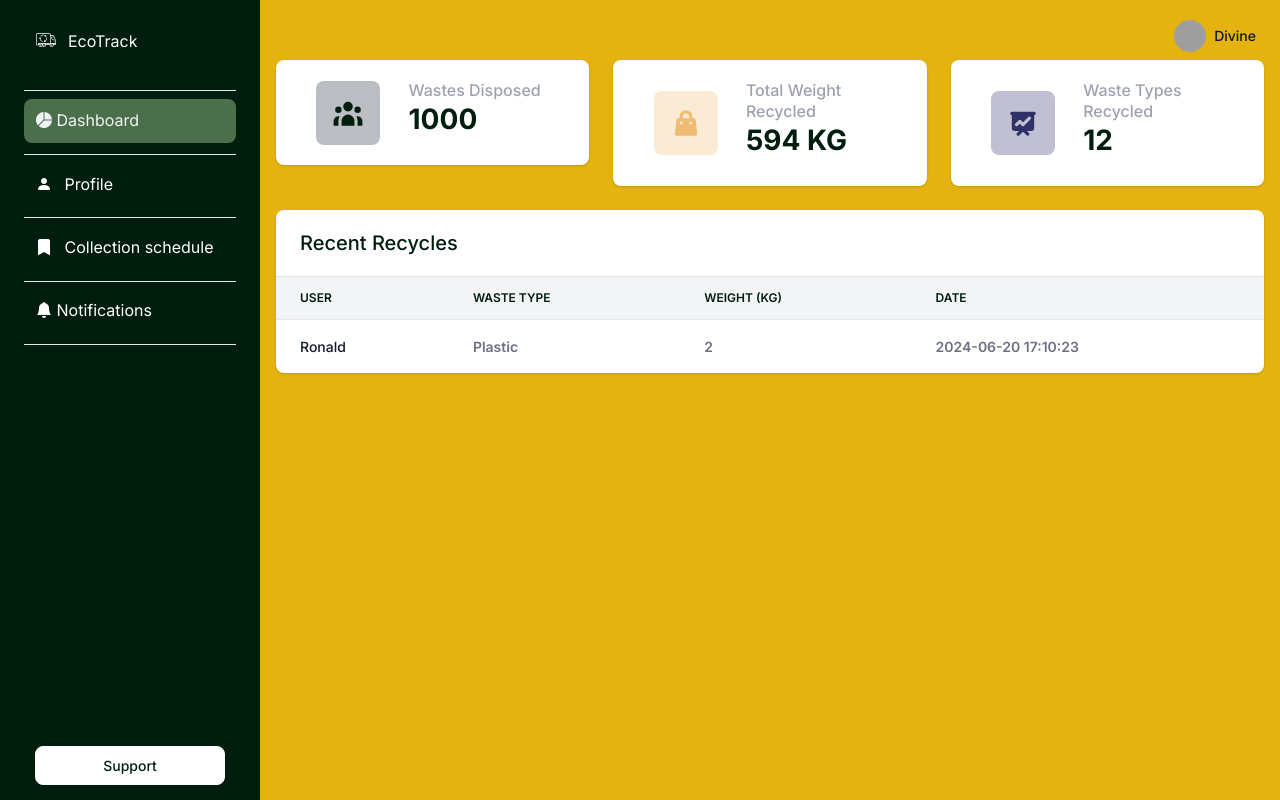
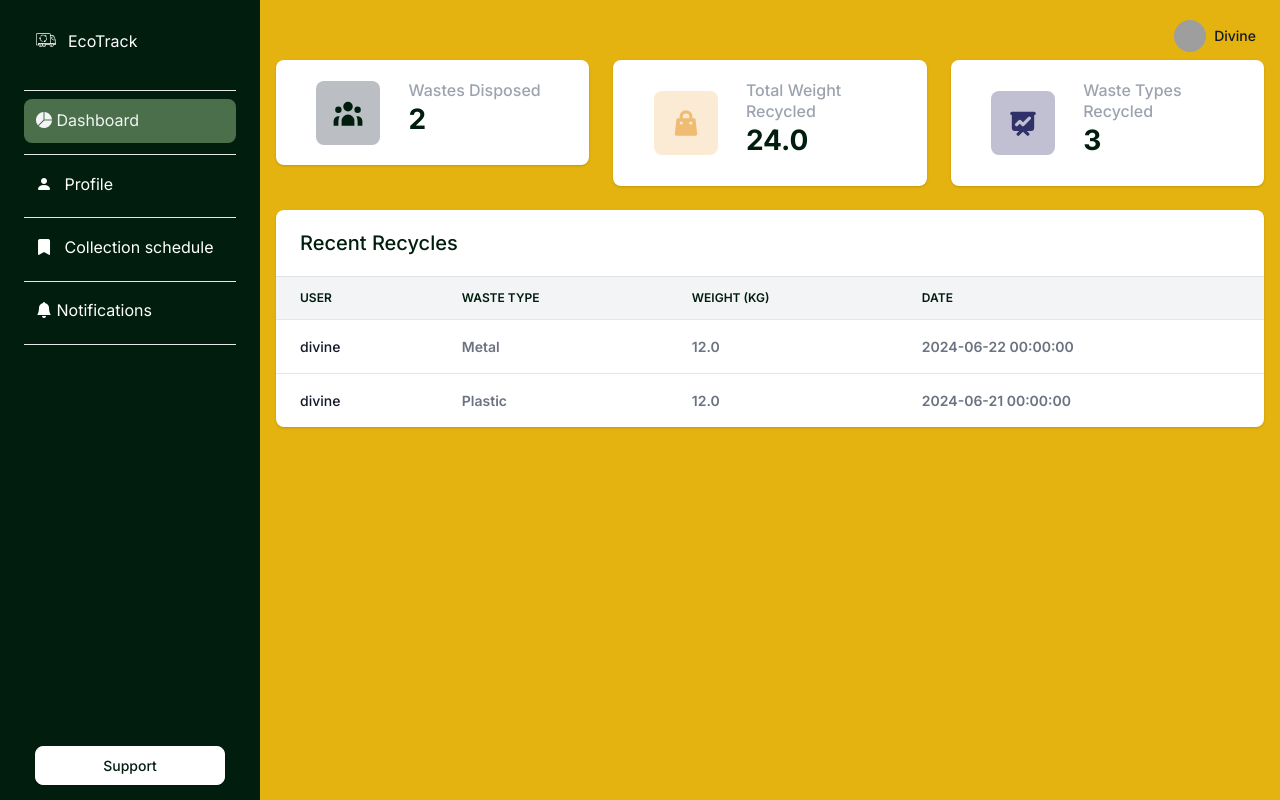
Before and after one commit to Ronnie5562/eco-track, a Flask app: page /dashboard in a window 1280 px wide. Run offline with Flask 3, Linux system fonts and the light colour scheme; a user stored in the database is signed in; some libraries are stand-ins or nearby versions; grey boxes are pictures that could not be loaded.

Commit message:
Dashboard Completed

```diff
--- a/apps/dashboard/routes.py
+++ b/apps/dashboard/routes.py
@@ -1,7 +1,7 @@
 from flask import render_template, redirect, url_for, flash, request
 from flask_login import login_required, current_user
 from apps.dashboard import blueprint
-from apps import login_manager
+from apps import db, login_manager
 
 from apps.authentication.models import Users
 from apps.collection_route.models import CollectionRoute
@@ -17,18 +17,39 @@ def dashboard():
     segment = get_segment(request)
     if current_user.role.value == 'user':
         template = 'dashboard/user_dashboard.html'
+
+        results = RecyclingTracker.query.filter_by(
+            user_id=current_user.id
+        ).all()
+        total_weight = sum([tracker.weight for tracker in results])
+
         context = {
-
+            'waste_disposed_count': RecyclingTracker.query.filter_by(user_id=current_user.id).count(),
+            'total_waste_recycled': total_weight,
+            'waste_types': WasteType.query.count(),
+            'my_recent_recycles': RecyclingTracker.query.filter_by(user_id=current_user.id).order_by(RecyclingTracker.date_collected.desc()).limit(5).all()
         }
     elif current_user.role.value == 'wc_service':
         template = 'dashboard/wc_service_dashboard.html'
+
+        results = RecyclingTracker.query.filter_by(
+            service_id=current_user.id
+        ).all()
+        total_weight = sum([tracker.weight for tracker in results])
+
         context = {
-
+            'total_wastes_recycled': RecyclingTracker.query.filter_by(
+                service_id=current_user.id
+            ).count(),
+            'total_waste_weight': total_weight,
+            'number_of_waste_types': WasteType.query.count(),
+            'recent_recycles': results
         }
     elif current_user.role.value == 'admin':
         template = 'dashboard/admin_dashboard.html'
         results = RecyclingTracker.query.all()
         total_weight = sum([tracker.weight for tracker in results])
+
         context = {
             'total_wastes_recycled': RecyclingTracker.query.count(),
             'total_waste_weight': total_weight,
--- a/apps/templates/dashboard/user_dashboard.html
+++ b/apps/templates/dashboard/user_dashboard.html
@@ -24,13 +24,13 @@ block stylesheets %}{% endblock stylesheets %}
             </div>
             <div class="d-sm-none">
               <h2 class="h5">Wastes Disposed</h2>
-              <h3 class="fw-extrabold mb-1">1000</h3>
+              <h3 class="fw-extrabold mb-1">{{ context.waste_disposed_count }}</h3>
             </div>
           </div>
           <div class="col-12 col-xl-7 px-xl-0">
             <div class="d-none d-sm-block">
               <h2 class="h6 text-gray-400 mb-0">Wastes Disposed</h2>
-              <h3 class="fw-extrabold mb-2">1000</h3>
+              <h3 class="fw-extrabold mb-2">{{ context.waste_disposed_count }}</h3>
             </div>
           </div>
         </div>
@@ -61,13 +61,13 @@ block stylesheets %}{% endblock stylesheets %}
             </div>
             <div class="d-sm-none">
               <h2 class="fw-extrabold h5">Total Weight Recycled</h2>
-              <h3 class="mb-1">594 KG</h3>
+              <h3 class="mb-1">{{ context.total_waste_recycled }}</h3>
             </div>
           </div>
           <div class="col-12 col-xl-7 px-xl-0">
             <div class="d-none d-sm-block">
               <h2 class="h6 text-gray-400 mb-0">Total Weight Recycled</h2>
-              <h3 class="fw-extrabold mb-2">594 KG</h3>
+              <h3 class="fw-extrabold mb-2">{{ context.total_waste_recycled }}</h3>
             </div>
           </div>
         </div>
@@ -97,13 +97,13 @@ block stylesheets %}{% endblock stylesheets %}
             </div>
             <div class="d-sm-none">
               <h2 class="fw-extrabold h5">Waste Types Recycled</h2>
-              <h3 class="mb-1">12</h3>
+              <h3 class="mb-1">{{ context.waste_types }}</h3>
             </div>
           </div>
           <div class="col-12 col-xl-7 px-xl-0">
             <div class="d-none d-sm-block">
               <h2 class="h6 text-gray-400 mb-0">Waste Types Recycled</h2>
-              <h3 class="fw-extrabold mb-2">12</h3>
+              <h3 class="fw-extrabold mb-2">{{ context.waste_types }}</h3>
             </div>
           </div>
         </div>
@@ -134,12 +134,14 @@ block stylesheets %}{% endblock stylesheets %}
                 </tr>
               </thead>
               <tbody>
+                {% for recycle in context.my_recent_recycles %}
                 <tr>
-                  <th class="text-gray-900" scope="row">Ronald</th>
-                  <td class="fw-bolder text-gray-500">Plastic</td>
-                  <td class="fw-bolder text-gray-500">2</td>
-                  <td class="fw-bolder text-gray-500">	2024-06-20 17:10:23</td>
+                   <th class="text-gray-900" scope="row">{{ recycle.user }}</th>
+                  <td class="fw-bolder text-gray-500">{{ recycle.waste_type }}</td>
+                  <td class="fw-bolder text-gray-500">{{ recycle.weight }}</td>
+                  <td class="fw-bolder text-gray-500">{{ recycle.date_collected }}</td>
                 </tr>
+                {% endfor %}
               </tbody>
             </table>
           </div>
```
Also changed, not shown: apps/templates/dashboard/wc_service_dashboard.html (+12 -10 lines).
